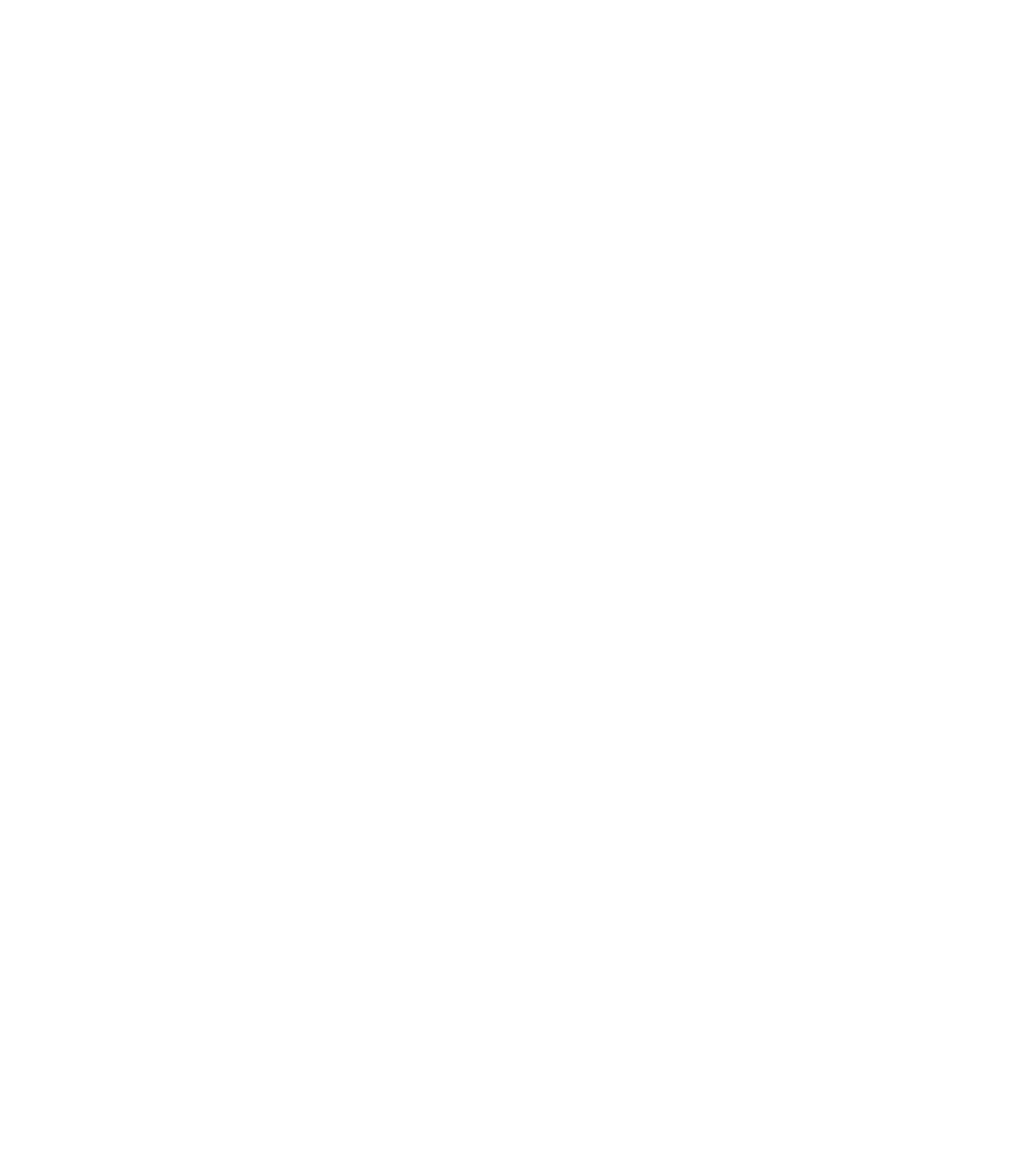
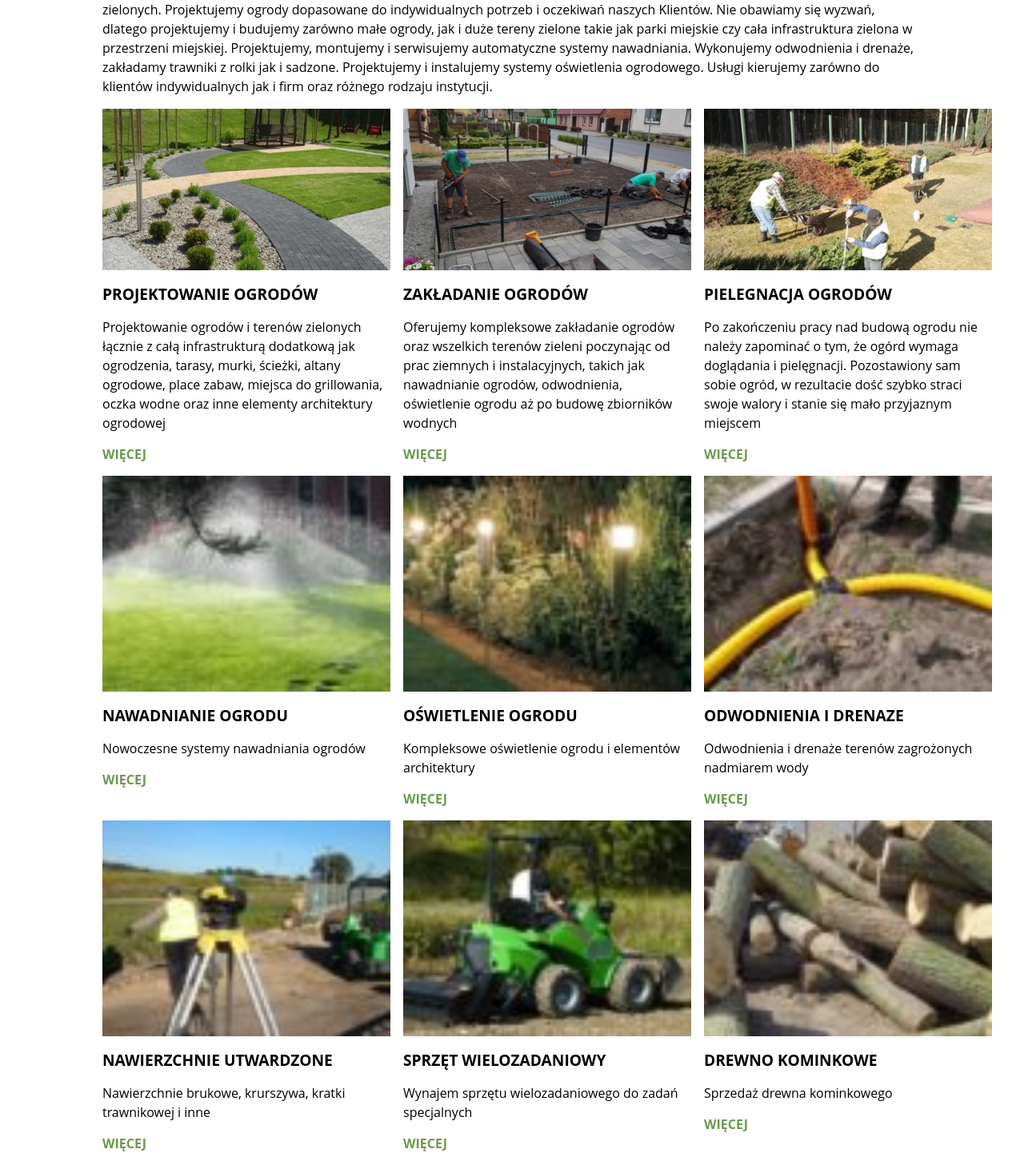
Before and after one commit to MateolCS/ogrody-wlkp, a React (Create React App) app: page /gardening-services in a window 1280 px wide. Before the commit this address had no page. Shown: the part 823-2290 px from the top of the page at 80% size. Before the commit the page ends 800 px from the top, so only its background shows below. Built offline with nearby package versions, Linux system fonts and the light colour scheme.

Commit message:
Created GardeningServices Subpage

```diff
--- a/src/App.js
+++ b/src/App.js
@@ -2,6 +2,7 @@ import { BrowserRouter as Router, Route, Routes } from 'react-router-dom';
 import Home from './components/Home';
 import AbouUs from './components/AbouUs';
 import Contact from './components/Contact';
+import GardeningServices from './components/GardeningServices';
 
 function App() {
   return (
@@ -11,6 +12,7 @@ function App() {
           <Route path='/' element={<Home/>}/>
           <Route path='/aboutus' element={<AbouUs/>}/>
           <Route path='/contact' element={<Contact/>}/>
+          <Route path='/gardening-services' element={<GardeningServices/>}/>
         </Routes>
       </Router>
     </>
--- a/src/components/Contact.js
+++ b/src/components/Contact.js
@@ -3,6 +3,7 @@ import Footer from "./Footer"
 import InfoNav from "./InfoNav"
 import Menu from "./Menu"
 import Location from "./Location"
+import { LocationLink, GreaterThan, LocationP } from "./styles/Location.styled"
 import { StyledSection, TextContent, Container, Text, ParagraphTitle, Title, Frame, TextList} from "./styles/Utils.styled"
 import ContactForm from "./ContactForm"
 
@@ -11,7 +12,10 @@ const Contact = () => {
     <>
       <Header/>
       <Menu pageTitle="Kontakt"/>
-      <Location></Location>
+      <Location>
+        <LocationLink to={'/'}>Strona główna <GreaterThan/></LocationLink>
+        <LocationP>Kontakt</LocationP>
+      </Location>
       <StyledSection>
         <Container direction={'column'} gap={'2rem'}>
             <Title>Kontakt</Title>
--- /dev/null
+++ b/src/components/GardeningServices.js
@@ -0,0 +1,45 @@
+import Header from './Header'
+import Footer from './Footer'
+import Menu from './Menu'
+import Location from './Location'
+import InfoNav from './InfoNav'
+import { LocationLink, GreaterThan, LocationP } from './styles/Location.styled'
+import { StyledSection, TextContent, Container, Text, ParagraphTitle, Title, Grid ,GridItem, ReadMore, TitleLink} from './styles/Utils.styled'
+import {Services} from './ServicesPreviewData'
+
+const GardeningServices = () => {
+
+
+  return (
+    <>
+      <Header/>
+      <Menu pageTitle="Usługi ogrodnicze"/>
+      <Location>
+        <LocationLink to={'/'}>Strona główna <GreaterThan/></LocationLink>
+        <LocationP>Usługi ogrodnicze</LocationP>
+      </Location>
+      <StyledSection>
+          <Container direction={'column'}>
+              <Title>Kompleksowe usługi ogrodnicze</Title>
+              <TextContent>
+              Świadczymy kompleksowe usługi ogrodnicze od projektowania ogordów przez ich budowę, aż po pielęgnację ogrodów i terenów zielonych. Projektujemy ogrody dopasowane do indywidualnych potrzeb i oczekiwań naszych Klientów. Nie obawiamy się wyzwań, dlatego projektujemy i budujemy zarówno małe ogrody, jak i duże tereny zielone takie jak parki miejskie czy cała infrastruktura zielona w przestrzeni miejskiej. Projektujemy, montujemy i serwisujemy automatyczne systemy nawadniania. Wykonujemy odwodnienia i drenaże, zakładamy trawniki z rolki jak i sadzone. Projektujemy i instalujemy systemy oświetlenia ogrodowego. Usługi kierujemy zarówno do klientów indywidualnych jak i firm oraz różnego rodzaju instytucji.
+              </TextContent>
+                <Grid columns={'3'}>
+                    {Services.map(service => (
+                        <GridItem key={service.id}>
+                            <img src={service.imgUrl} alt={service.title}/>
+                            <TitleLink to={service.path}>{service.title}</TitleLink>
+                            <TextContent>{service.desc}</TextContent>
+                            <ReadMore to={service.path}>Więcej</ReadMore>
+                        </GridItem>
+                    ))}
+                </Grid>
+          </Container>
+      </StyledSection>
+      <InfoNav/>
+      <Footer/>
+    </>
+  )
+}
+
+export default GardeningServices
--- a/src/components/ServicesPreviewData.js
+++ b/src/components/ServicesPreviewData.js
@@ -79,4 +79,72 @@ const OtherServices = [
     },
 ]
 
-export { BasicServices, OtherServices }
+const Services = [
+    {
+        id: 1,
+        title: 'Projektowanie ogrodów',
+        path: '/gardening-services/projecting-gardens',
+        desc: 'Projektowanie ogrodów i terenów zielonych łącznie z całą infrastrukturą dodatkową jak ogrodzenia, tarasy, murki, ścieżki, altany ogrodowe, place zabaw, miejsca do grillowania, oczka wodne oraz inne elementy architektury ogrodowej ',
+        imgUrl: mainservice1
+    },
+
+    {
+        id: 2,
+        title: 'Zakładanie ogrodów',
+        path: '/gardening-services/creating-gardens',
+        desc: 'Oferujemy kompleksowe zakładanie ogrodów oraz wszelkich terenów zieleni poczynając od prac ziemnych i instalacyjnych, takich jak nawadnianie ogrodów, odwodnienia, oświetlenie ogrodu aż po budowę zbiorników wodnych  ',
+        imgUrl: mainservice2
+    },
+    {
+        id: 3,
+        title: 'Pielegnacja ogrodów',
+        path: '/gardening-services/gardening',
+        desc: 'Po zakończeniu pracy nad budową ogrodu nie należy zapominać o tym, że ogórd wymaga doglądania i pielęgnacji. Pozostawiony sam sobie ogród, w rezultacie dość szybko straci swoje walory i stanie się mało przyjaznym miejscem ',
+        imgUrl: mainservice3
+    },
+    {
+        id: 4,
+        title: 'Nawadnianie ogrodu',
+        path: '/gardening-services/irrigation',
+        desc: 'Nowoczesne systemy nawadniania ogrodów ',
+        imgUrl: otherservice1
+    },
+    {
+        id: 5,
+        title: 'Oświetlenie ogrodu',
+        path: '/gardening-services/lights',
+        desc: 'Kompleksowe oświetlenie ogrodu i elementów architektury ',
+        imgUrl: otherservice2
+    },
+    {
+        id: 6,
+        title: 'Odwodnienia i drenaze',
+        path: '/gardening-services/dihydrating',
+        desc: 'Odwodnienia i drenaże terenów zagrożonych nadmiarem wody ',
+        imgUrl: otherservice3
+    },
+    {
+        id: 7,
+        title: 'Nawierzchnie utwardzone',
+        path: '/gardening-services/ground-cover',
+        desc: 'Nawierzchnie brukowe, krurszywa, kratki trawnikowej i inne ',
+        imgUrl: otherservice4,
+    },
+    {
+        id: 8,
+        title: 'Sprzęt wielozadaniowy',
+        path: '/gardening-services/multi-tool',
+        desc: 'Wynajem sprzętu wielozadaniowego do zadań specjalnych ',
+        imgUrl: otherservice5
+    },
+    {
+        id: 9,
+        title: 'Drewno kominkowe ',
+        path: '/gardening-services/wood',
+        desc: 'Sprzedaż drewna kominkowego ',
+        imgUrl: otherservice6
+    },
+
+]
+
+export { BasicServices, OtherServices, Services}
--- a/src/components/styles/Utils.styled.js
+++ b/src/components/styles/Utils.styled.js
@@ -102,3 +102,35 @@ export const Frame = styled.iframe`
 export const TextList = styled.ul`
     margin-left: 2rem;
 `
+
+export const Grid = styled.div`
+    display: grid;
+    grid-template-columns: repeat(${({columns}) => columns}, 1fr);
+    gap: 1rem;
+
+    @media (max-width: ${({theme}) => theme.breakpoints.mobile}) {
+        grid-template-columns: 1fr;
+    }
+`
+
+export const GridItem = styled.div`
+    display: flex;
+    flex-direction: column;
+    gap: 1rem;
+`
+
+export const ReadMore = styled(Link)`
+    color: #6a994e;
+    text-decoration: none;
+    font-weight: bold;
+    text-transform: uppercase;
+    font-size: 1rem;
+`
+
+export const TitleLink = styled(Link)`
+    text-decoration: none;
+    color: #000;
+    font-weight: bold;
+    text-transform: uppercase;
+    font-size: 1.2rem;
+`
```
